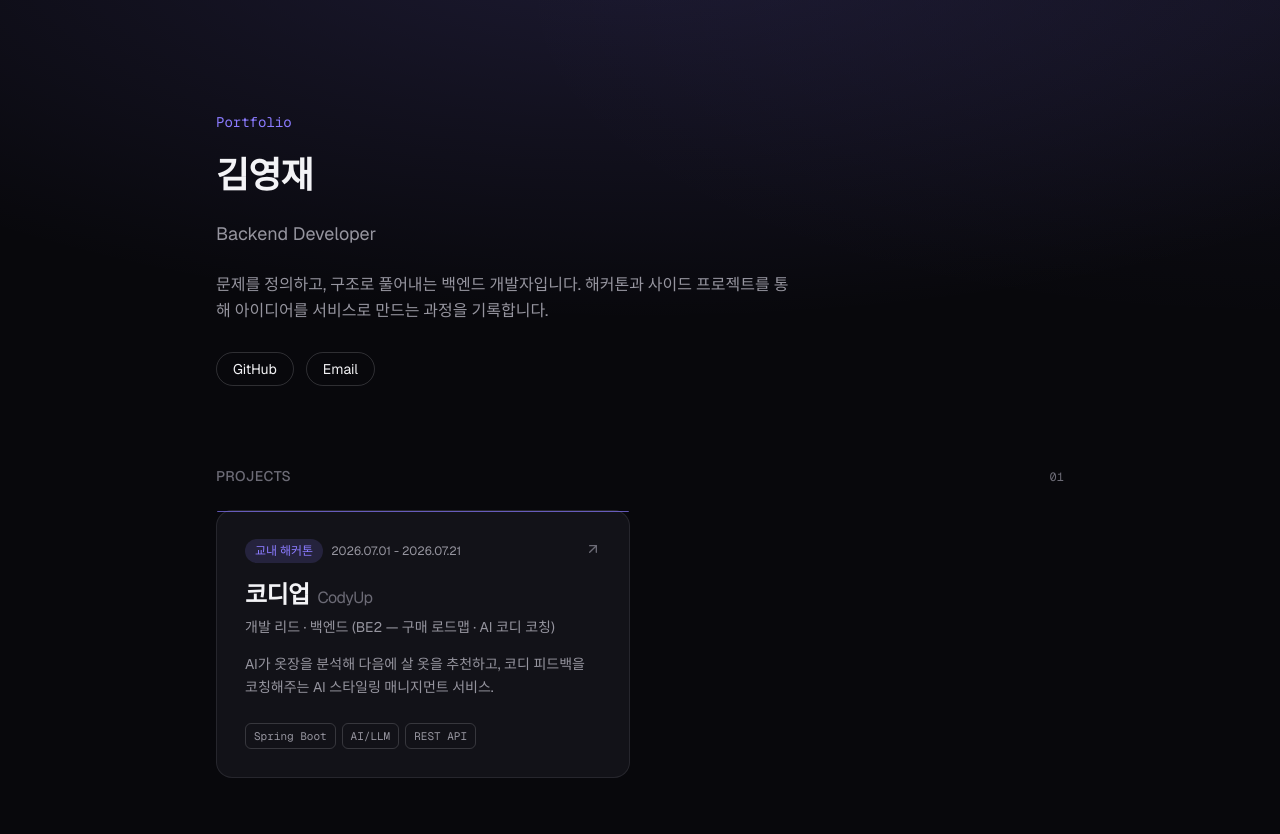
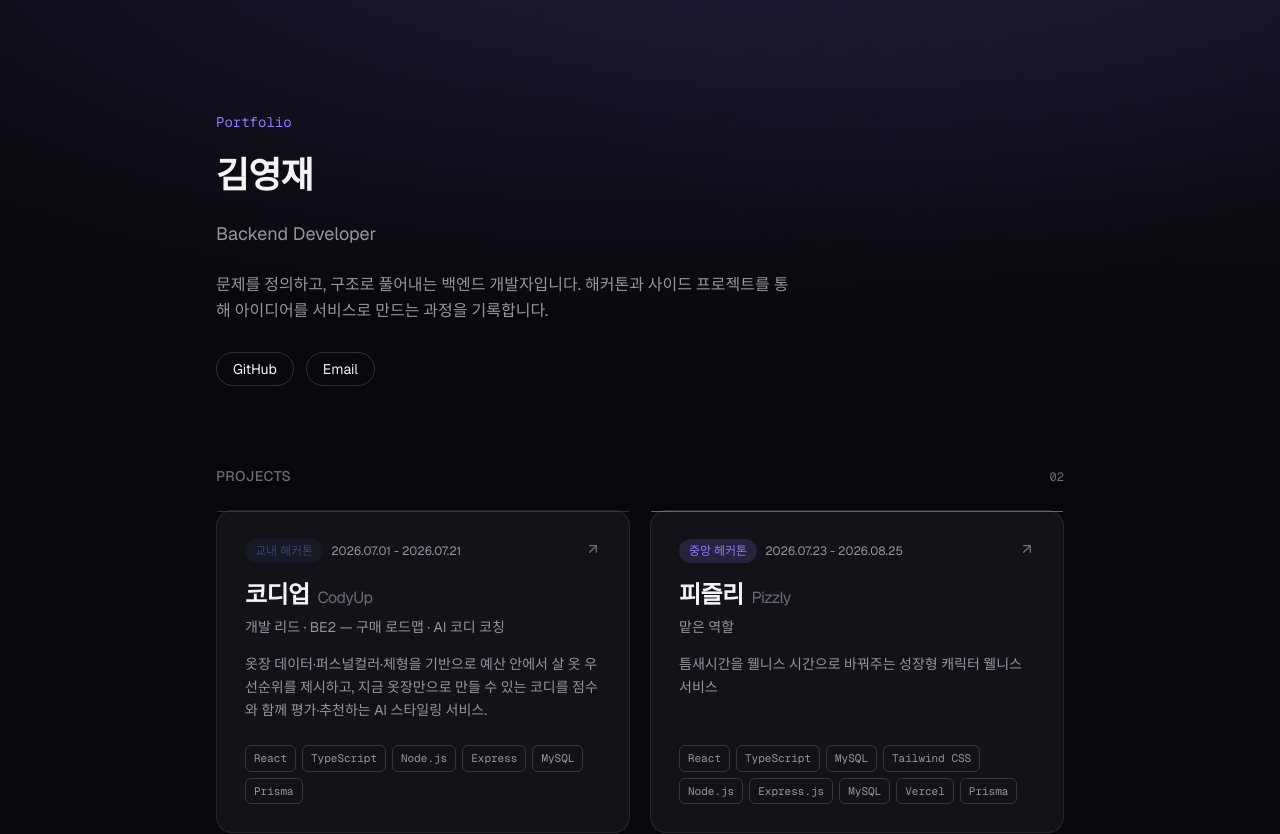
Before and after one commit to kyj5311/portfolio-hub, a Next.js app: page / in a window 1280 px wide. Shown: the top 834 px of the page. Built offline with nearby package versions, Linux system fonts and the light colour scheme.

Commit message:
feat : 코디업 세부정보 수정 및 피즐리 탭 추가

```diff
--- a/src/data/projects.ts
+++ b/src/data/projects.ts
@@ -30,10 +30,37 @@ export const projects: Project[] = [
     subtitle: "CodyUp",
     context: "교내 해커톤",
     period: "2026.07.01 - 2026.07.21",
-    role: "개발 리드 · 백엔드 (BE2 — 구매 로드맵 · AI 코디 코칭)",
-    summary:
-      "AI가 옷장을 분석해 다음에 살 옷을 추천하고, 코디 피드백을 코칭해주는 AI 스타일링 매니지먼트 서비스.",
-    stack: ["Spring Boot", "AI/LLM", "REST API"],
+    role: "개발 리드 · BE2 — 구매 로드맵 · AI 코디 코칭",
+    summary: "옷장 데이터·퍼스널컬러·체형을 기반으로 예산 안에서 살 옷 우선순위를 제시하고, 지금 옷장만으로 만들 수 있는 코디를 점수와 함께 평가·추천하는 AI 스타일링 서비스.",
+    stack: ["React", "TypeScript", "Node.js", "Express", "MySQL", "Prisma"],
     href: "https://claude.ai/code/artifact/0f262271-c775-49c2-b935-bce35930a997",
+    accent: "#33456b",
+  },
+  {
+    id: "pizzly",          // URL에는 안 쓰이지만 고유값이어야 함
+    title: "피즐리",
+    subtitle: "Pizzly",             // 없으면 이 줄 생략 가능
+    context: "중앙 헤커톤",                     // "중앙해커톤", "기업연계해커톤" 등
+    period: "2026.07.23 - 2026.08.25",                     // 또는 "2026.09.01 - 2026.09.15"
+    role: "맡은 역할",
+    summary: "틈새시간을 웰니스 시간으로 바꿔주는 성장형 캐릭터 웰니스 서비스",
+    stack: ["React", "TypeScript", "MySQL", "Tailwind CSS", "Node.js", "Express.js", "MySQL", "Vercel", "Prisma"],
+    href: "https://pizzly-three.vercel.app",
   },
 ];
+
+
+
+// {
+//   id: "animal-league-project",          // URL에는 안 쓰이지만 고유값이어야 함
+//   title: "프로젝트 이름",
+//   subtitle: "영문/짧은 이름",             // 없으면 이 줄 생략 가능
+//   context: "동아리",                     // "중앙해커톤", "기업연계해커톤" 등
+//   period: "2026.09",                     // 또는 "2026.09.01 - 2026.09.15"
+//   role: "맡은 역할",
+//   summary: "한두 문장 요약.",
+//   stack: ["사용 기술", "태그"],
+//   href: "https://claude.ai/code/artifact/딥다이브-문서-id",
+//   // accent: "#4ade80",                  // 선택: 이 카드만 다른 포인트 컬러 쓰고 싶을 때
+//   // status: "수상",                     // 선택: 뱃지 텍스트
+// },
```
